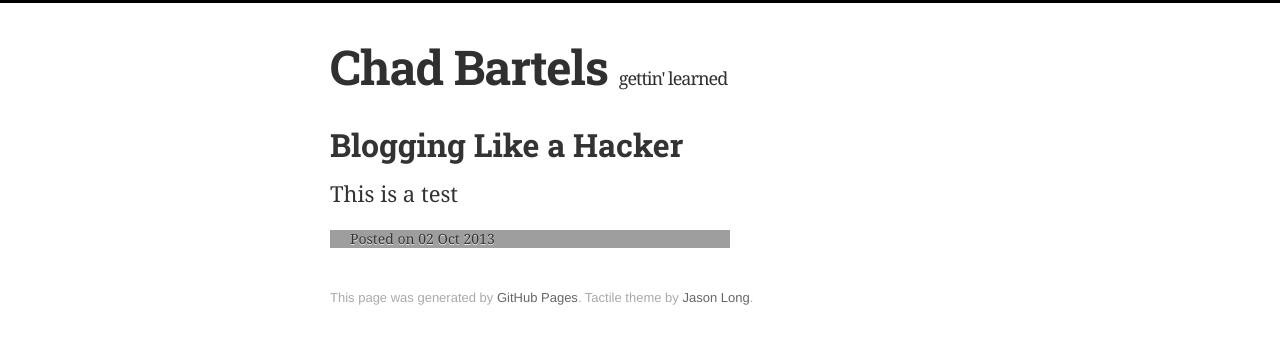
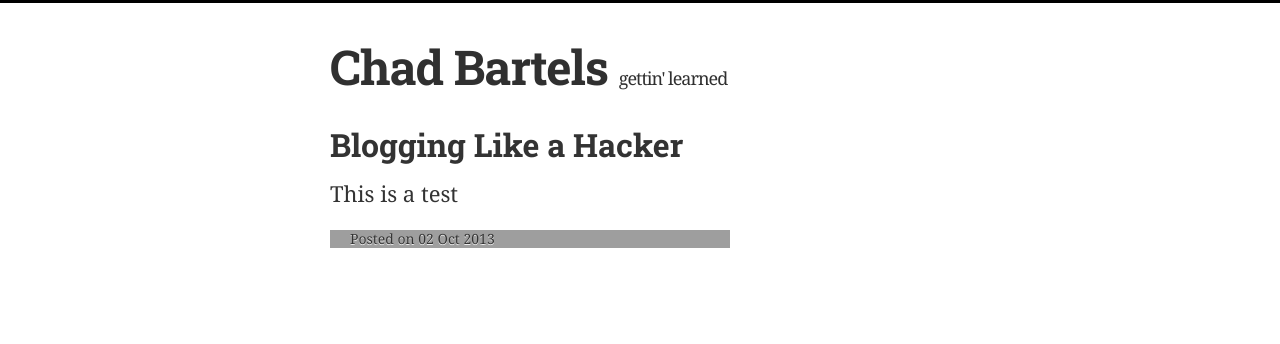
Before and after one commit to chaddy81/chaddy81.github.io, a Jekyll site: the page built from index.html, in a window 1280 px wide. Shown: the top 344 px of the page. Built offline with Jekyll 4.4.1, drawn with Linux system fonts in a browser that asks for light colours; grey boxes are pictures that could not be loaded.

Commit message:
Removed footer

```diff
--- a/_layouts/default.html
+++ b/_layouts/default.html
@@ -30,11 +30,6 @@ description: A description about my blog homepage
 			{{ content }}
 		</section>
 
-        <footer>
-          This page was generated by <a href="http://pages.github.com">GitHub Pages</a>. Tactile theme by <a href="https://twitter.com/jasonlong">Jason Long</a>.
-        </footer>
-
-
       </div>
     </div>
   </body>
```
